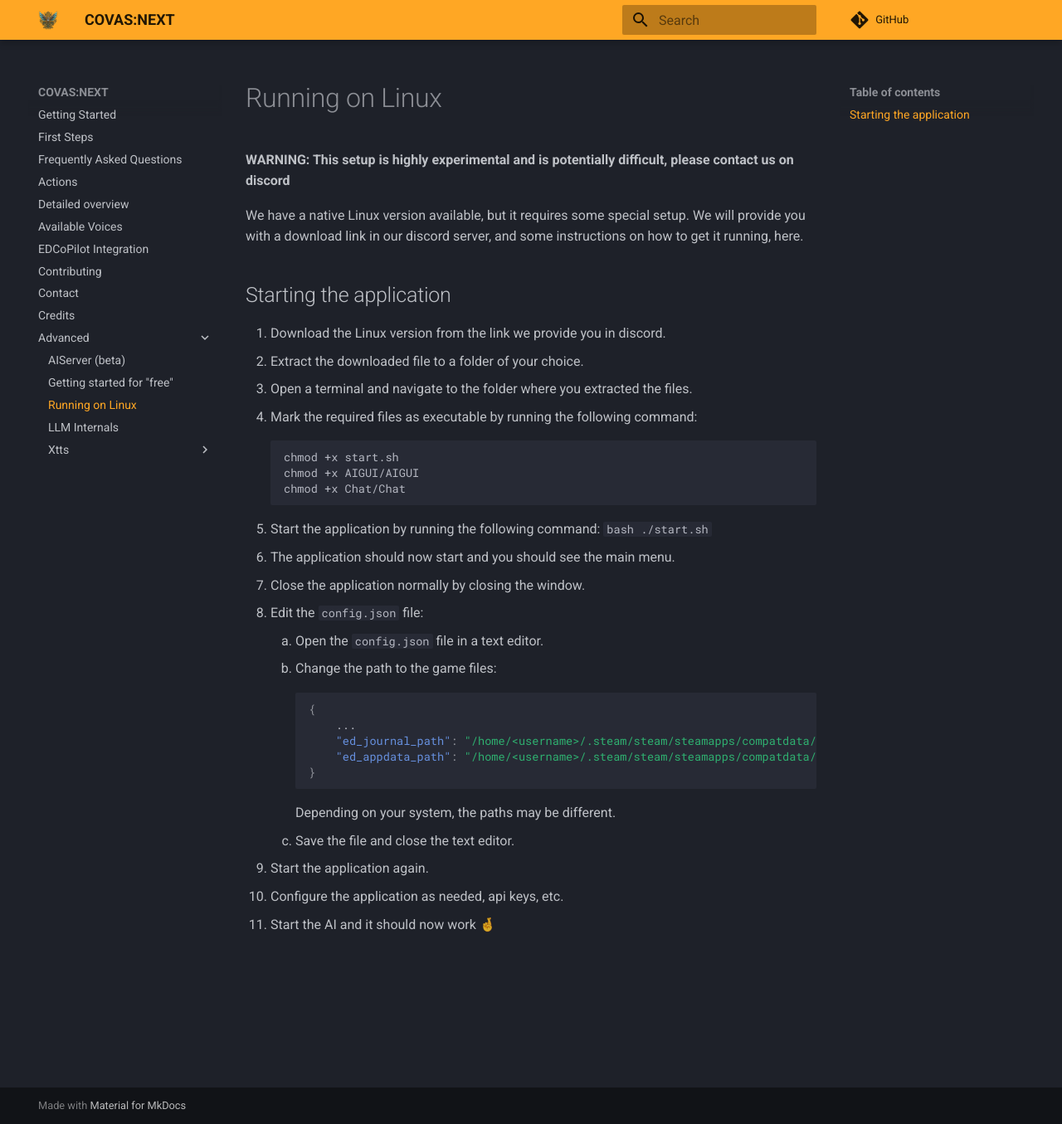
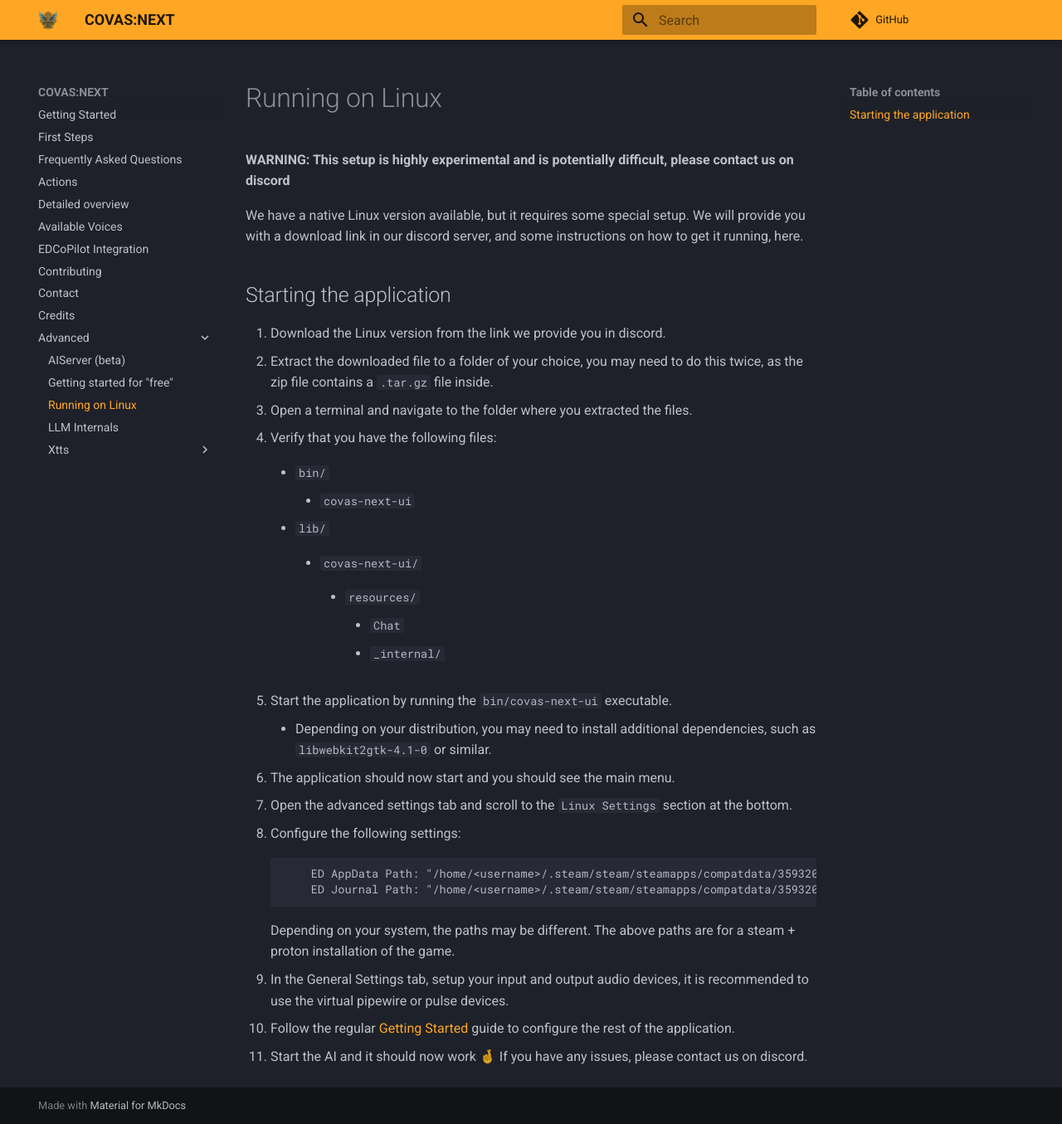
Before and after one commit to RatherRude/Elite-Dangerous-AI-Integration, an MkDocs documentation site: the page built from docs/advanced/linux.md, in a window 1280 px wide and 1355 px high. Shown: the whole window at 83% size. Built offline with MkDocs 1.6.1 and Material for MkDocs 9.7.7, drawn with Linux system fonts in a browser that asks for light colours; comment, search, counter and statistics services are not loaded.

Commit message:
chore(docs): update for new UI

````diff
--- a/docs/advanced/linux.md
+++ b/docs/advanced/linux.md
@@ -7,32 +7,37 @@
 ## Starting the application
 
 1. Download the Linux version from the link we provide you in discord.
-2. Extract the downloaded file to a folder of your choice.
+2. Extract the downloaded file to a folder of your choice, you may need to do this twice, as the zip file contains a `.tar.gz` file inside.
 3. Open a terminal and navigate to the folder where you extracted the files.
-4. Mark the required files as executable by running the following command:
-   ```bash
-   chmod +x start.sh
-   chmod +x AIGUI/AIGUI
-   chmod +x Chat/Chat
-   ```
-5. Start the application by running the following command:
-   ```bash
-    ./start.sh
+4. Verify that you have the following files:
+
+    - `bin/`
+
+        - `covas-next-ui`
+
+    - `lib/`
+
+        - `covas-next-ui/`
+
+            - `resources/`
+
+                - `Chat`
+                - `_internal/`
+
+5. Start the application by running the `bin/covas-next-ui` executable.
+
+    - Depending on your distribution, you may need to install additional dependencies, such as `libwebkit2gtk-4.1-0` or similar.
+
+6. The application should now start and you should see the main menu.
+7. Open the advanced settings tab and scroll to the `Linux Settings` section at the bottom.
+8. Configure the following settings:
+
     ```
-6. The application should now start and you should see the main menu.
-7. Close the application normally by closing the window.
-8. Edit the `config.json` file:
-    1. Open the `config.json` file in a text editor.
-    2. Change the path to the game files:
-    ```json
-    {
-        ...
-        "ed_journal_path": "/home/<username>/.steam/steam/steamapps/compatdata/359320/pfx/drive_c/users/steamuser/Saved Games/Frontier Developments/Elite Dangerous",
-        "ed_appdata_path": "/home/<username>/.steam/steam/steamapps/compatdata/359320/pfx/drive_c/users/steamuser/AppData/Local/Frontier Developments/Elite Dangerous/",
-    }
+        ED AppData Path: "/home/<username>/.steam/steam/steamapps/compatdata/359320/pfx/drive_c/users/steamuser/AppData/Local/Frontier Developments/Elite Dangerous/"
+        ED Journal Path: "/home/<username>/.steam/steam/steamapps/compatdata/359320/pfx/drive_c/users/steamuser/Saved Games/Frontier Developments/Elite Dangerous"
     ```
-    Depending on your system, the paths may be different.
-    3. Save the file and close the text editor.
-9. Start the application again.
-10. Configure the application as needed, api keys, etc.
-11. Start the AI and it should now work 🤞
+    Depending on your system, the paths may be different. The above paths are for a steam + proton installation of the game.
+
+9. In the General Settings tab, setup your input and output audio devices, it is recommended to use the virtual pipewire or pulse devices.
+10. Follow the regular [Getting Started](../index.md) guide to configure the rest of the application.
+11. Start the AI and it should now work 🤞 If you have any issues, please contact us on discord.
````
Also changed, not shown: docs/index.md (+10 -10 lines).
